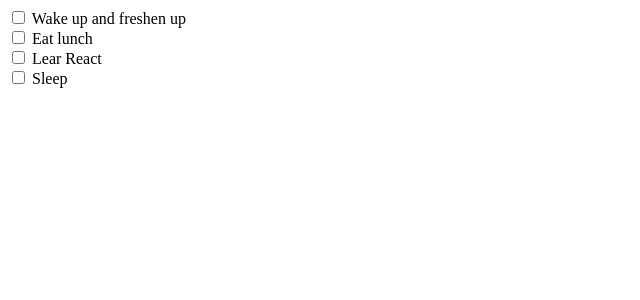
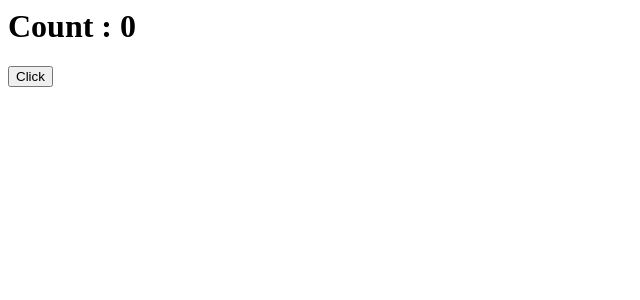
Before and after one commit to smreeti/react-smriti, a React (Create React App) app: page / in a window 1280 px wide. Shown: the top 300 px of the page, without its empty margins (0-640 px from the left). Built offline with nearby package versions, Linux system fonts and the light colour scheme.

Commit message:
add Counter Component

```diff
--- a/components/App.js
+++ b/components/App.js
@@ -19,10 +19,23 @@ class App extends React.Component {
   }
 
   render() {
-    const toDoList = this.state.todos.map(todo => <ToDoItems task={todo.task} />);
+    const toDoList = this.state.todos.map(todo => (
+      <ToDoItems task={todo.task} />
+    ));
 
-    return <div>{toDoList}</div>;
+    return (
+      <div>
+        {toDoList}
+        <img src="https://www.fillmurray.com/200/100" onMouseOver = {handleOnClick}/>
+        <br />
+        <button onClick={handleOnClick}> Click me </button>
+      </div>
+    );
   }
 }
 
+function handleOnClick() {
+  console.log("clicked");
+}
+
 export default App;
--- /dev/null
+++ b/components/Counter.js
@@ -0,0 +1,30 @@
+import React from "react";
+
+class Counter extends React.Component {
+  constructor() {
+    super();
+    this.state = {
+      count: 0
+    };
+    this.handleClick = this.handleClick.bind(this);
+  }
+
+  handleClick() {
+    this.setState(previousState => {
+      return {
+        count: previousState.count + 1
+      };
+    });
+  }
+
+  render() {
+    return (
+      <div>
+        <h1> Count : {this.state.count}</h1>
+        <button onClick={this.handleClick}> Click </button>
+      </div>
+    );
+  }
+}
+
+export default Counter;
--- a/index.js
+++ b/index.js
@@ -1,8 +1,10 @@
 import React from "react"
 import ReactDOM from "react-dom"
-import App from "./components/App"
+// import App from "./components/App"
+import Counter from "./components/Counter"
+
 
 ReactDOM.render(
-    <App/>,
+    <Counter/>,
     document.getElementById("root")
 )
```
